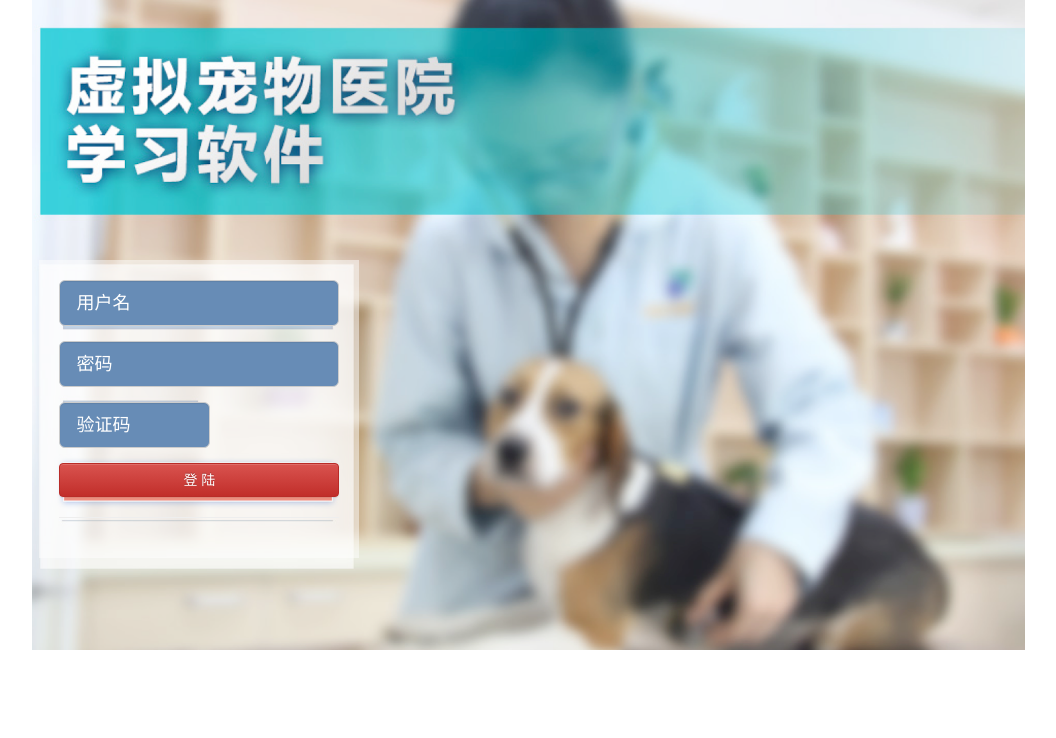
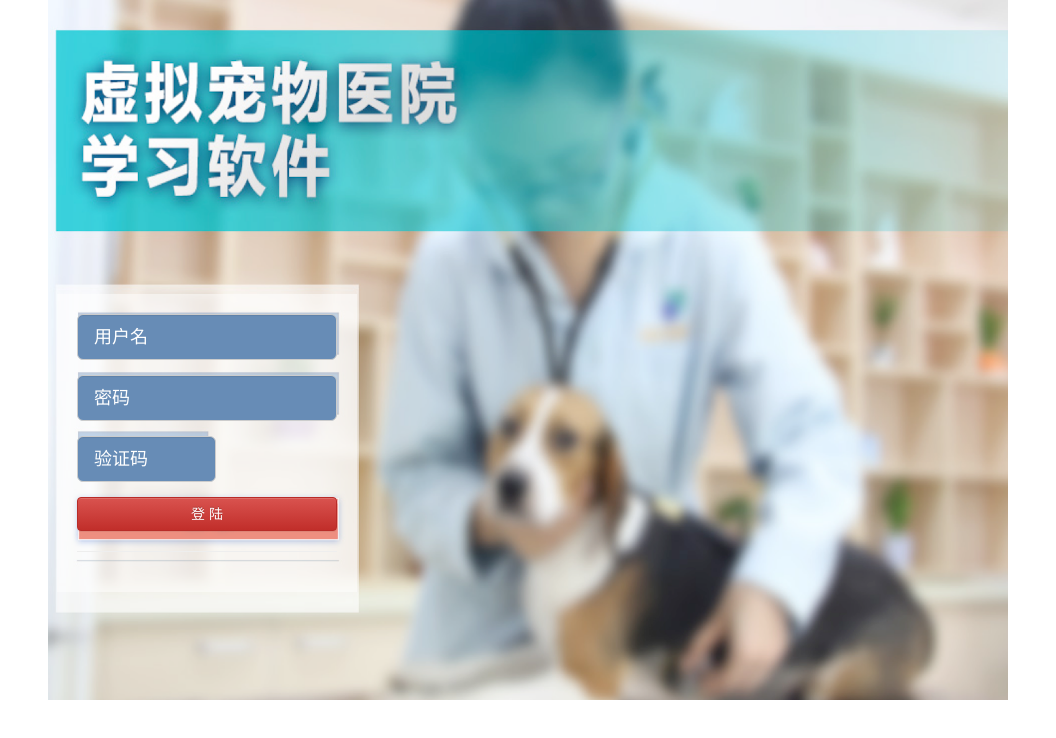
Before and after one commit to nullptru/virtualPetHospital, a React (Create React App) app: page / in a window 1280 px wide. Shown: the top 738 px of the page, without its empty margins (112-1168 px from the left). Built offline with nearby package versions, Linux system fonts and the light colour scheme.

Commit message:
去除无用元素，路由跳转实现

```diff
--- a/src/components/Login.jsx
+++ b/src/components/Login.jsx
@@ -1,9 +1,14 @@
 import React, {Component} from 'react'
-import {Form, FormControl, FormGroup, Button, Row, Col, Image} from 'react-bootstrap/lib'
+import {Form, FormControl, FormGroup, Button, Row, Col, Image, Grid} from 'react-bootstrap/lib'
+import {browserHistory} from 'react-router';
 
 import '../css/login.css'
 
 export default class Login extends Component {
+    constructor(){
+        super();
+        this.handleSubmit = this.handleSubmit.bind(this);
+    }
     generateCaptcha(){
          // this.captcha1 = ccap().get();
          // fs.writeFile("/captcha.png", this.captcha1[1],"binary", ()=> {
@@ -15,32 +20,45 @@ export default class Login extends Component {
         //this.generateCaptcha();
     }
 
+    handleSubmit(e){
+        e.preventDefault();
+        if (this.validate()){
+            const path = '/main';
+            browserHistory.push(path);
+        }
+    }
+
+    validate(){
+        return true;
+    }
+
     render() {
-        return <div className="flex-content login-background">
+        return <Grid className="flex-content login-background">
             <Row className="login white-opacity-50">
                 <Col>
                     <Form>
                         <FormGroup controlId="user" bsSize="large">
-                            <FormControl type="text" placeholder="用户名" defaultValue="" className="input"/>
+                            <FormControl type="text" placeholder="用户名" defaultValue="" className="input" ref={(username)=>{this.username = username}}/>
                         </FormGroup>
                         <FormGroup controlId="pwd" bsSize="large">
-                            <FormControl type="password" placeholder="密码" defaultValue="" className="input"/>
+                            <FormControl type="password" placeholder="密码" defaultValue="" className="input" ref={(pwd)=>{this.password = pwd}}/>
                         </FormGroup>
                             <FormGroup controlId="verification" bsSize="large">
                                 <Row>
                                     <Col md={7}>
-                                        <FormControl type="text" placeholder="验证码" defaultValue="" className="input"/>
+                                        <FormControl type="text" placeholder="验证码" defaultValue="" className="input" ref={(captcha)=>{this.captcha = captcha}}/>
                                     </Col>
                                     <Col md={5}>
                                         <Image/>
                                     </Col>
                                 </Row>
                             </FormGroup>
-                        <Button type="submit" bsStyle="danger" style={{width:"100%"}}>登 陆</Button>
+                        <Button type="submit" bsStyle="danger" style={{width:"100%"}} onClick={this.handleSubmit}>登 陆</Button>
                     </Form>
                     <hr/>
+                    <p hidden>Error Message</p>
                 </Col>
             </Row>
-        </div>
+        </Grid>
     }
 }
--- a/src/components/admin/Index.jsx
+++ b/src/components/admin/Index.jsx
@@ -1,5 +1,6 @@
-import React, {Component, PropTypes} from 'react'
+import React, {Component} from 'react'
 import {Grid, Row, Col, Tab, Nav, NavItem} from 'react-bootstrap/lib'
+import {Link} from 'react-router';
 import '../../css/index.css'
 
 import Case from './tab/CaseManagement'
@@ -53,7 +54,6 @@ export default class Index extends Component {
 
 
         const tabsInstance = (
-            <Grid style={{margin:'50px'}}>
                 <Tab.Container defaultActiveKey={this.sections[0]} onSelect={this.handleSelect} id="adminMenu" ref={(container)=>this.container = container}>
                 <Row className="clearfix">
                     <Col sm={3} md={3} className="tab-nav">
@@ -68,42 +68,50 @@ export default class Index extends Component {
                     </Col>
                 </Row>
             </Tab.Container>
-            </Grid>
         );
 
-        return tabsInstance
+        return (
+            <Grid style={{margin:'50px'}}>
+                <Row>
+                    <Col md={3}>
+                        <Link to='/main'>{'<< '}返回上级</Link>
+                    </Col>
+                </Row>
+                {tabsInstance}
+            </Grid>
+        )
     }
 
     getPanels(){
         let panelsDom = [];
         panelsDom.push(
             <Tab.Pane eventKey={this.sections[0]}>
-                <User tables = {this.state.tables}/>
+                <User tables={this.state.tables}/>
             </Tab.Pane>);
 
         panelsDom.push(
             <Tab.Pane eventKey={this.sections[1]}>
-                <Subject tables = {this.state.tables}/>
+                <Subject tables={this.state.tables}/>
             </Tab.Pane>);
 
         panelsDom.push(
             <Tab.Pane eventKey={this.sections[2]}>
-                <Role tables = {this.state.tables}/>
+                <Role tables={this.state.tables}/>
             </Tab.Pane>);
 
         panelsDom.push(
             <Tab.Pane eventKey={this.sections[3]}>
-                <Medicine tables = {this.state.tables}/>
+                <Medicine tables={this.state.tables}/>
             </Tab.Pane>);
 
         panelsDom.push(
             <Tab.Pane eventKey={this.sections[4]}>
-                <Price tables = {this.state.tables}/>
+                <Price tables={this.state.tables}/>
             </Tab.Pane>);
 
         panelsDom.push(
             <Tab.Pane eventKey={this.sections[5]}>
-                <Case tables = {this.state.tables}/>
+                <Case tables={this.state.tables}/>
             </Tab.Pane>);
         return panelsDom;
     }
--- a/src/components/admin/tab/CaseManagement.jsx
+++ b/src/components/admin/tab/CaseManagement.jsx
@@ -1,4 +1,4 @@
-import React, {Component, PropTypes} from 'react'
+import React, {Component} from 'react'
 import {Row, Col, Table,Button, Label} from 'react-bootstrap/lib'
 
 export default class CaseManagement extends Component {
--- a/src/components/admin/tab/MedicineManagement.jsx
+++ b/src/components/admin/tab/MedicineManagement.jsx
@@ -1,4 +1,4 @@
-import React, {Component, PropTypes} from 'react'
+import React, {Component} from 'react'
 import {Col,Row,Table,Button, Label} from 'react-bootstrap/lib'
 
 export default class MedicineManagement extends Component {
--- a/src/components/admin/tab/PriceManagement.jsx
+++ b/src/components/admin/tab/PriceManagement.jsx
@@ -1,4 +1,4 @@
-import React, {Component, PropTypes} from 'react'
+import React, {Component} from 'react'
 import {Row, Col, Table,Button, Label} from 'react-bootstrap/lib'
 
 export default class PriceManagement extends Component {
--- a/src/components/admin/tab/RoleManagement.jsx
+++ b/src/components/admin/tab/RoleManagement.jsx
@@ -1,4 +1,4 @@
-import React, {Component, PropTypes} from 'react'
+import React, {Component} from 'react'
 import {Row, Col, Table,Button, Label} from 'react-bootstrap/lib'
 
 export default class RoleManagement extends Component {
--- a/src/components/admin/tab/SubjectManagement.jsx
+++ b/src/components/admin/tab/SubjectManagement.jsx
@@ -1,4 +1,4 @@
-import React, {Component, PropTypes} from 'react'
+import React, {Component} from 'react'
 import {Col, Row, Table, Button,Label} from 'react-bootstrap/lib'
 
 export default class SubjectManagement extends Component {
--- a/src/components/admin/tab/UserManagement.jsx
+++ b/src/components/admin/tab/UserManagement.jsx
@@ -1,4 +1,4 @@
-import React, {Component, PropTypes} from 'react'
+import React, {Component} from 'react'
 import {Row, Col, Table, Button,Label} from 'react-bootstrap/lib'
 
 export default class UserManagement extends Component {
--- a/src/css/login.css
+++ b/src/css/login.css
@@ -15,10 +15,12 @@
 }
 
 .login-background{
+    min-height: 700px;
+    min-width: 1200px;
     background: url("/assets/login_background.png") no-repeat center;
-    min-height: 650px;
-    min-width: 1200px;
-    background-size: contain;
+    height: auto;
+    -webkit-background-size:;
+    background-size:80% 100%;
 }
 
 .login{
@@ -26,8 +28,8 @@
     min-width:200px;
     position: absolute;
     padding : 20px;
-    left: 13%;
-    top : 40%;
+    left: 12%;
+    top : 42%;
 }
 
 .white-opacity-50{
--- a/src/index.js
+++ b/src/index.js
@@ -3,12 +3,12 @@ import 'bootstrap/dist/css/bootstrap-theme.css';
 import React from 'react';
 import ReactDOM from 'react-dom';
 
-import {Router, hashHistory} from 'react-router';
+import {Router, browserHistory} from 'react-router';
 import routes from './routes'
 
 import './index.css';
 
 ReactDOM.render(
-  <Router history={hashHistory} routes={routes}/>,
+  <Router history={browserHistory} routes={routes}/>,
   document.getElementById('root')
 );
```
